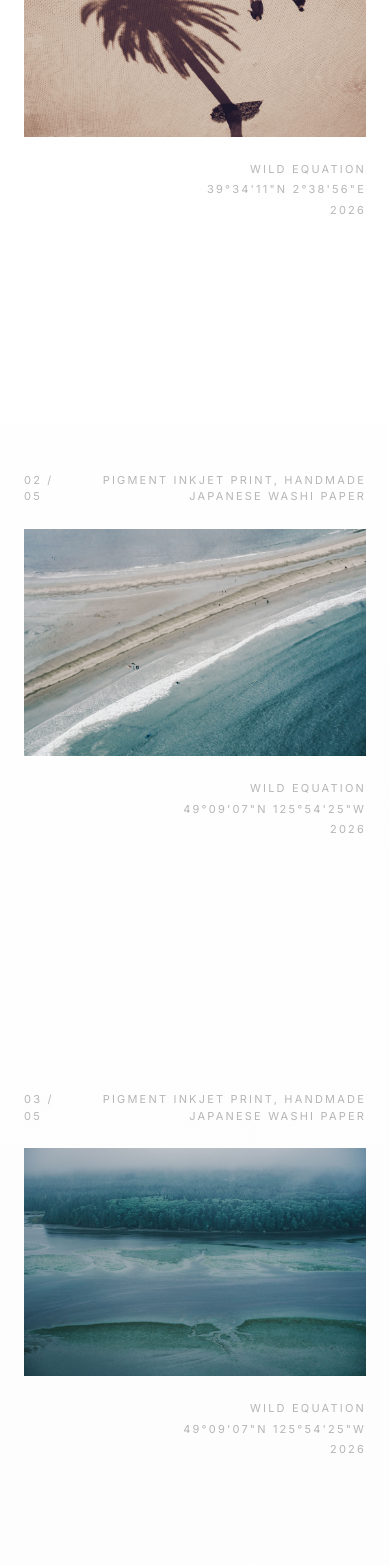
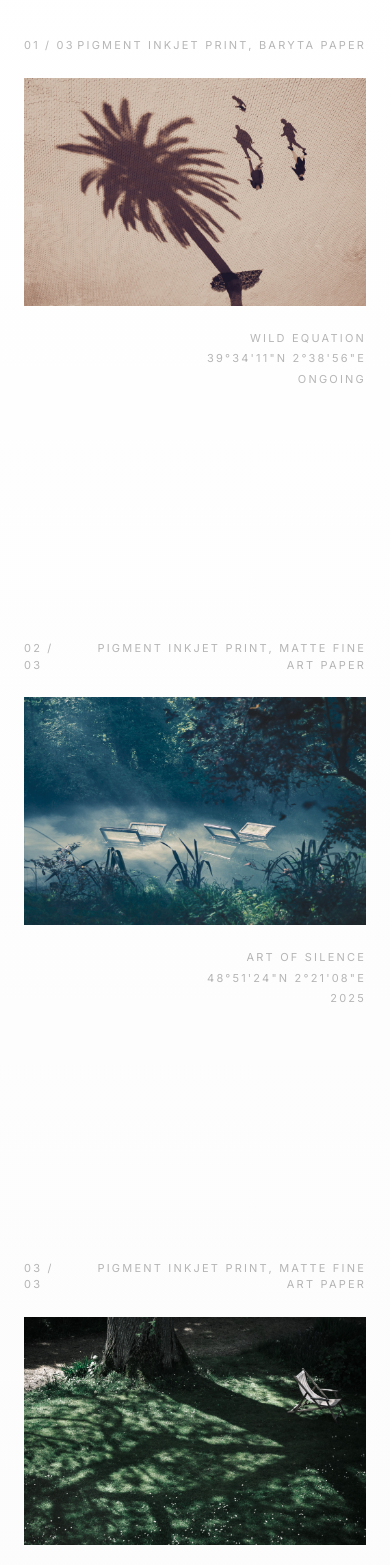
Before and after one commit to dubontemps/dubontemps-site, a React (Vite) app: page / in a window 390 px wide. Shown: the part 1060-2625 px from the top of the page. Built offline with nearby package versions, Linux system fonts and the light colour scheme.

Commit message:
v94-2 pics

```diff
--- a/src/App.jsx
+++ b/src/App.jsx
@@ -35,6 +35,16 @@ manifesto: [
       text: "Photographe docuementaire basée à Paris, elle collabore avec des artisans, des artistes et des institutions culturelles, après une carrière en conseil. Son travail s'attache aux liens entre lieu, sensation et mémoire. Formée à la narration visuelle à Lee Strasberg, New York et diplômée de Dauphine et de Sciences Po Paris, son approche s'appuie sur ce double parcours, entre rigueur analytique et sensibilité perceptive. Chaque tirage est réalisé par procédé pigmentaire d’archivage sur papier Fine Art, baryté ou washi japonais fait main."
     },
     stream: [
+        {
+        id: 'wandering-souls-dubontemps',
+        url: '/images/dubontemps-equationsauvage-2026-palma-shadows-baryta-lg.jpg',
+        caption: "Équation sauvage",
+        coords: "39°34'11\"N 2°38'56\"E",
+        year: "en cours",
+        tech: "Tirage pigmentaire, papier baryté",
+        alt: "Ombres de palmier et marcheurs, Palma de Majorque, série Équation Sauvage 2026, tirage pigmentaire papier baryté, Dubontemps",
+        note: ""
+      },
       {
         id: 'between-realms-dubontemps',
         url: '/images/dubontemps-art-of-silence-2025-idf-mysterious-windows-matte-lg.jpg',
@@ -151,33 +161,12 @@ manifesto: [
         url: '/images/dubontemps-equationsauvage-2026-palma-shadows-baryta-lg.jpg',
         caption: 'Wild Equation',
         coords: "39°34'11\"N 2°38'56\"E",
-        year: "2026",
+        year: "ongoing",
         tech: "Pigment inkjet print, baryta paper",
         alt: "Palm shadows and walkers, Palma de Mallorca, Équation Sauvage series 2026, pigment print on baryta paper, Dubontemps",
         note: ""
       },
-      {
-        id: 'vertigo-dubontemps',
-        url: '/images/dubontemps-wild-equation-2026-pacific-aerial-view-sandbank-washi-lg.jpg',
-        caption: 'Wild Equation',
-        coords: "49°09'07\"N 125°54'25\"W",
-        year: "2026",
-        tech: "Pigment inkjet print, handmade Japanese washi paper",
-        alt: "Aerial view of a sandbank in the Pacific Ocean, Vancouver Island, Équation Sauvage series 2026, pigment print on Japanese washi paper, Dubontemps",
-        note: "",
-        side: 'right'
-      },
-      {
-        id: 'echoes-of-the-woods-dubontemps',
-        url: '/images/dubontemps-wild-equation-2026-clayoquot-sound-aerial-view-forest-washi-lg.jpg',
-        caption: 'Wild Equation',
-        coords: "49°09'07\"N 125°54'25\"W",
-        year: "2026",
-        tech: "Pigment inkjet print, handmade Japanese washi paper",
-        alt: "Primitive forest in the mist, Clayoquot Sound, Vancouver Island, Équation Sauvage series 2026, pigment print on Japanese washi paper, Dubontemps",
-        note: ""
-      },
-      {
+       {
         id: 'between-realms-dubontemps',
         url: '/images/dubontemps-art-of-silence-2025-idf-mysterious-windows-matte-lg.jpg',
         caption: 'Art of Silence',
@@ -885,7 +874,7 @@ body::-webkit-scrollbar { display: none;
     <div className="bg-index-gradient">
 
   {/* LA GALERIE UNIQUE */}
-          <section className="bg-transparent pt-[10vh] space-y-[30vh] md:space-y-[30vh] relative" aria-labelledby="section-gallery">
+          <section className="bg-transparent pt-[30vh] space-y-[30vh] md:space-y-[30vh] relative" aria-labelledby="section-gallery">
             <div id="works-anchor" className="absolute top-[-100px] left-0" aria-hidden="true" />
             <h2 id="section-gallery" className="sr-only">{sectionTitles.gallery}</h2>
 
```
